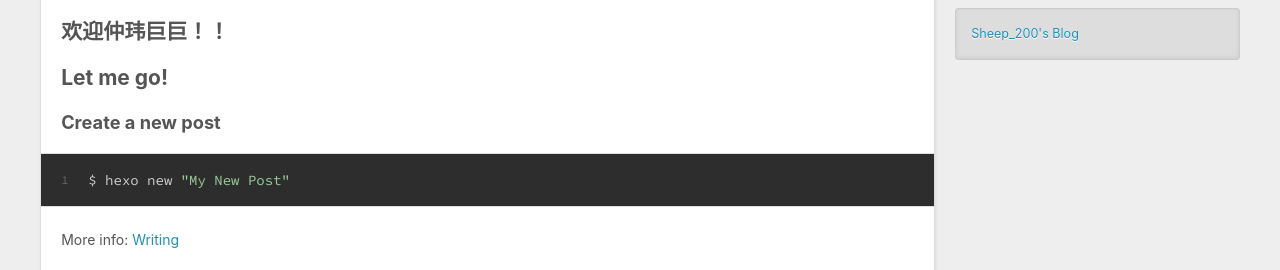
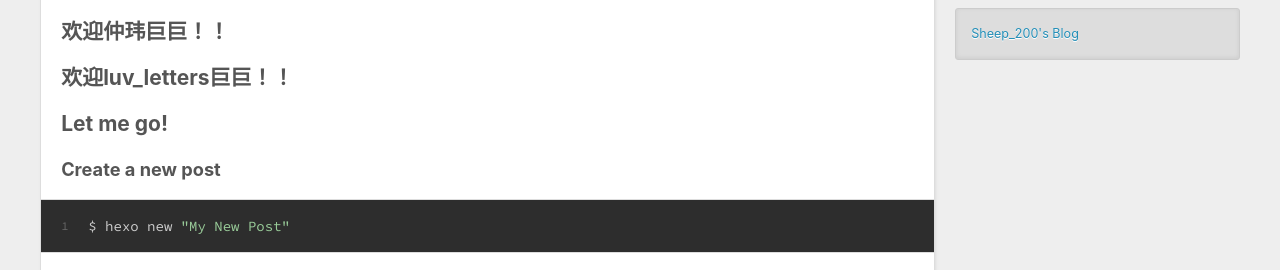
Before and after one commit to sheep200/sheep200.github.io, a plain HTML site: page 2021/08/03/hello-world/index.html in a window 1280 px wide. Shown: the part 501-771 px from the top of the page. Drawn offline with nearby package versions, Linux system fonts and the light colour scheme.

Commit message:
Site updated: 2021-08-03 18:30:23

```diff
--- a/2021/08/03/hello-world/index.html
+++ b/2021/08/03/hello-world/index.html
@@ -15,7 +15,7 @@
 <meta property="og:description" content="Welcome to Hexo! This is your very first post. Check documentation for more info. If you get any problems when using Hexo, you can find the answer in troubleshooting or you can ask me on GitHub. 欢迎仲玮巨">
 <meta property="og:locale" content="en_US">
 <meta property="article:published_time" content="2021-08-03T08:15:19.809Z">
-<meta property="article:modified_time" content="2021-08-03T10:24:19.908Z">
+<meta property="article:modified_time" content="2021-08-03T10:30:04.252Z">
 <meta property="article:author" content="sheep200">
 <meta name="twitter:card" content="summary">
 
@@ -89,7 +89,7 @@
     <div class="article-entry" itemprop="articleBody">
 
         <p>Welcome to <a target="_blank" rel="noopener" href="https://hexo.io/">Hexo</a>! This is your very first post. Check <a target="_blank" rel="noopener" href="https://hexo.io/docs/">documentation</a> for more info. If you get any problems when using Hexo, you can find the answer in <a target="_blank" rel="noopener" href="https://hexo.io/docs/troubleshooting.html">troubleshooting</a> or you can ask me on <a target="_blank" rel="noopener" href="https://github.com/hexojs/hexo/issues">GitHub</a>.</p>
-<h2 id="欢迎仲玮巨巨！！"><a href="#欢迎仲玮巨巨！！" class="headerlink" title="欢迎仲玮巨巨！！"></a>欢迎仲玮巨巨！！</h2><h2 id="Let-me-go"><a href="#Let-me-go" class="headerlink" title="Let me go!"></a>Let me go!</h2><h3 id="Create-a-new-post"><a href="#Create-a-new-post" class="headerlink" title="Create a new post"></a>Create a new post</h3><figure class="highlight bash"><table><tr><td class="gutter"><pre><span class="line">1</span><br></pre></td><td class="code"><pre><span class="line">$ hexo new <span class="string">&quot;My New Post&quot;</span></span><br></pre></td></tr></table></figure>
+<h2 id="欢迎仲玮巨巨！！"><a href="#欢迎仲玮巨巨！！" class="headerlink" title="欢迎仲玮巨巨！！"></a>欢迎仲玮巨巨！！</h2><h2 id="欢迎luv-letters巨巨！！"><a href="#欢迎luv-letters巨巨！！" class="headerlink" title="欢迎luv_letters巨巨！！"></a>欢迎luv_letters巨巨！！</h2><h2 id="Let-me-go"><a href="#Let-me-go" class="headerlink" title="Let me go!"></a>Let me go!</h2><h3 id="Create-a-new-post"><a href="#Create-a-new-post" class="headerlink" title="Create a new post"></a>Create a new post</h3><figure class="highlight bash"><table><tr><td class="gutter"><pre><span class="line">1</span><br></pre></td><td class="code"><pre><span class="line">$ hexo new <span class="string">&quot;My New Post&quot;</span></span><br></pre></td></tr></table></figure>
 
 <p>More info: <a target="_blank" rel="noopener" href="https://hexo.io/docs/writing.html">Writing</a></p>
 <h3 id="Run-server"><a href="#Run-server" class="headerlink" title="Run server"></a>Run server</h3><figure class="highlight bash"><table><tr><td class="gutter"><pre><span class="line">1</span><br></pre></td><td class="code"><pre><span class="line">$ hexo server</span><br></pre></td></tr></table></figure>
```
Also changed, not shown: index.html (+1 -1 lines).
